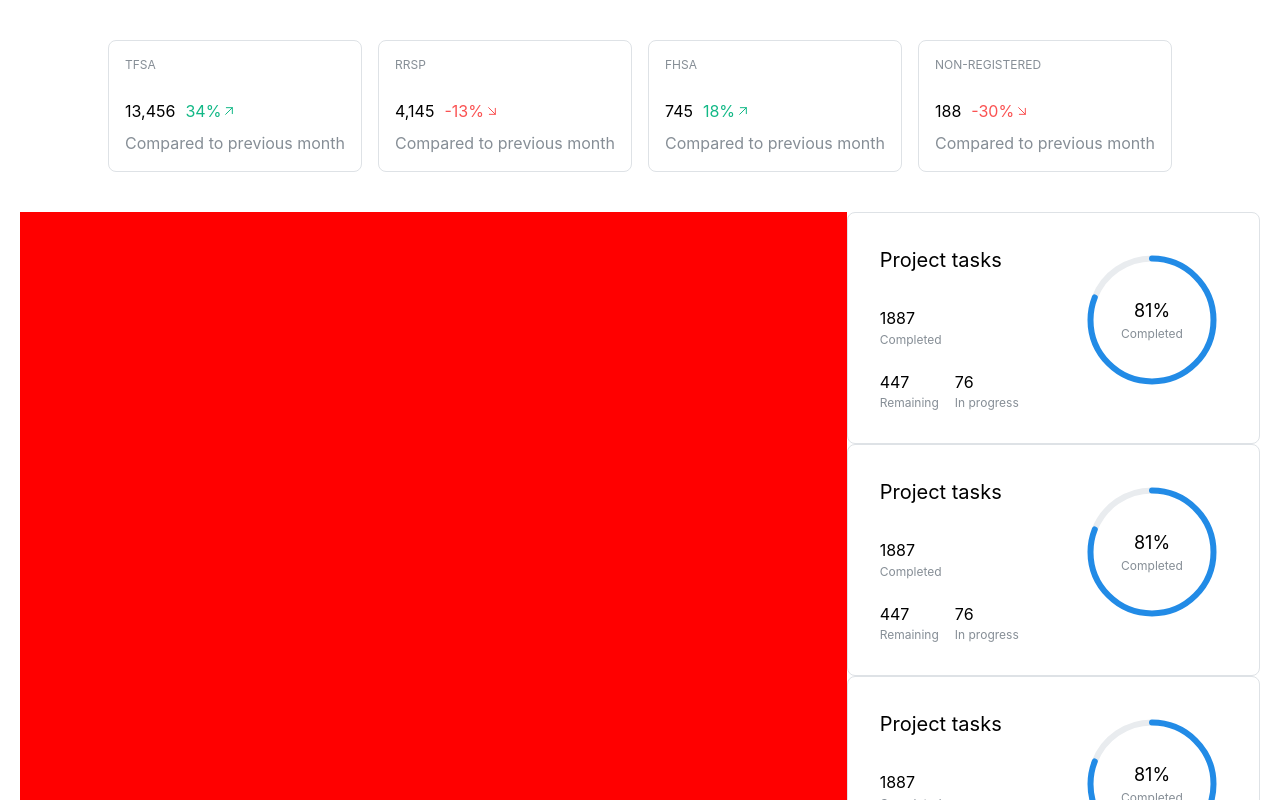
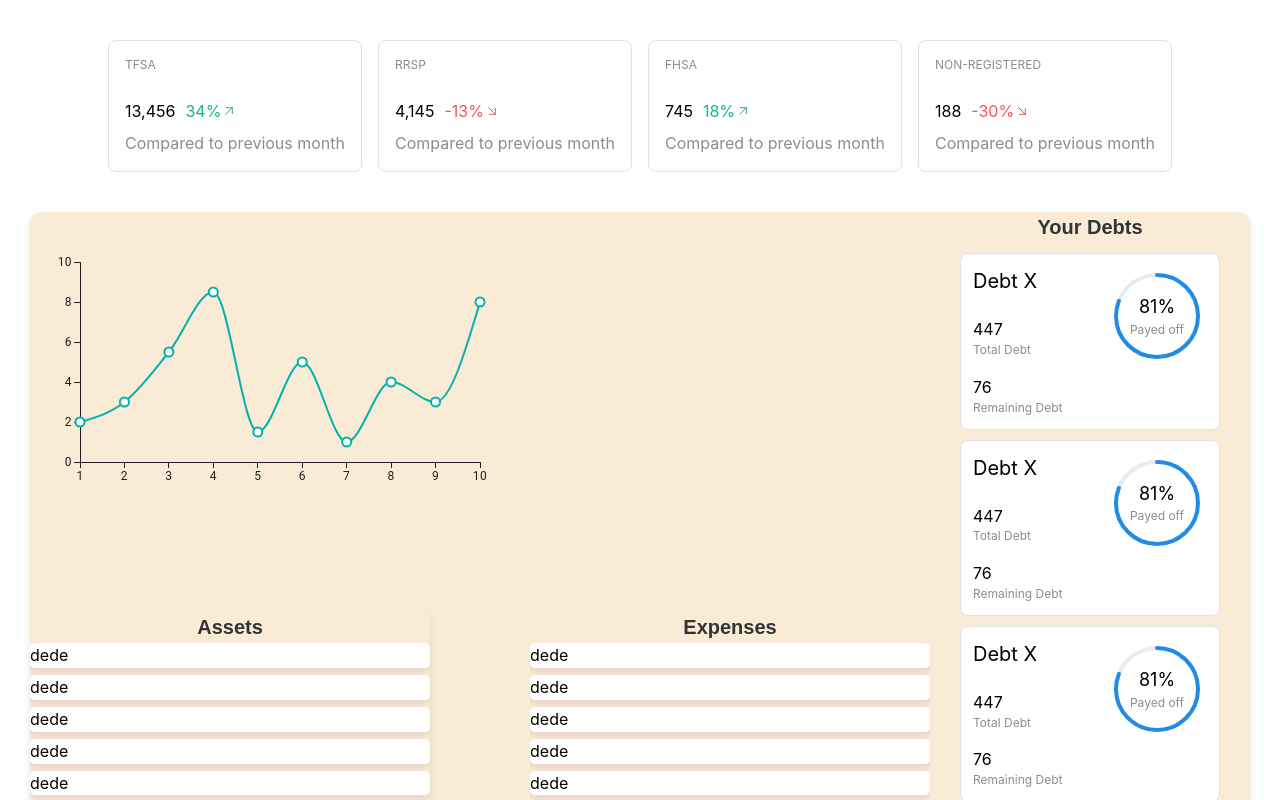
Before and after one commit to Arty2001/CONUHACKS_2024, a React (Create React App) app in the folder frontend/: page /storyline in a window 1280 px wide. Built offline with nearby package versions, Linux system fonts and the light colour scheme.

Commit message:
dashboard wip

```diff
--- a/frontend/package.json
+++ b/frontend/package.json
@@ -8,6 +8,7 @@
     "@mantine/core": "^7.4.2",
     "@mantine/hooks": "^7.4.2",
     "@mui/material": "^5.15.5",
+    "@mui/x-charts": "^6.19.1",
     "@tabler/icons-react": "^2.46.0",
     "@testing-library/jest-dom": "^5.17.0",
     "@testing-library/react": "^13.4.0",
--- a/frontend/src/pages/StoryLine.css
+++ b/frontend/src/pages/StoryLine.css
@@ -1,10 +1,13 @@
 .main {
   height: 100vh;
   overflow: hidden;
+  display: flex;
+  flex-direction: column;
+  box-sizing: border-box;
 
 }
 
-.accounts{
+.accounts {
   display: flex;
   align-items: center;
   justify-content: center;
@@ -43,20 +46,18 @@ font-size: x-small;
 
 .card {
   background-color: var(--mantine-color-body);
+  padding-bottom: 20px;
+  margin: 10px;
 }
 
 .label {
-font-family:
-    Greycliff CF,
-    var(--mantine-font-family);
+  font-family: Greycliff CF, var(--mantine-font-family);
   font-weight: 700;
   line-height: 1;
 }
 
 .lead {
-font-family:
-    Greycliff CF,
-    var(--mantine-font-family);
+  font-family: Greycliff CF, var(--mantine-font-family);
   font-weight: 700;
   font-size: rem(22px);
   line-height: 1;
@@ -70,6 +71,12 @@ display: flex;
 } */
 }
 
+.cardContainer {
+    display: flex;
+    flex-wrap: wrap;
+    justify-content: space-between;
+}
+
 .ring {
   flex: 1;
   display: flex;
@@ -79,23 +86,101 @@ justify-content: flex-end;
     justify-content: center;
     margin-top: var(--mantine-spacing-md);
 } */
+}
 
+.otherInfo {
+  display: flex;
+  justify-content: space-between;
+  border-radius: 10px;
+  margin-left: 30px;
+  margin-right: 30px;
+  box-shadow: 0px 4px 8px rgba(0, 0, 0, 0.1);
+  background-color: antiquewhite;
+}
+
+.graphAndStuff {
+  flex: 2;
+  height: 600px;
+}
+
+.debts {
+  flex: 0.75;
+  height: 600px;
+  overflow-y: auto;
+  padding-left: 20px;
+  padding-right: 20px;
+}
+
+.debtsTitle {
+  text-align: center;
+  font-family: "Arial", sans-serif;
+  font-size: 20px;
+  font-weight: bold;
+  color: #333;
+
+  justify-content: center;
+  align-items: center;
+}
+
+.graphAndStuff {
+  display: flex;
+  flex-direction: column;
+}
+
+.graph{
+    height: 400px;
+}
+
+.lowerChartData {
+  display: flex;
+  flex-direction: row;
+  justify-content: space-evenly;
+  align-self: center;
+  height: 200px;
+  overflow: hidden;
+  gap: 100px;
+}
+
+.assetsContainer {
+  display: flex;
+  justify-content: center;
+  align-items: center;
+  height: 100vh;
+}
+
+.assets {
+  width: 400px;
+  overflow-y: auto;
+  border-radius: 5px;
+  box-shadow: 0px 4px 8px rgba(0, 0, 0, 0.1);
+  height: 300px;
 
 }
 
-.otherInfo{
-    display: flex;
-    padding: 0px 20px;
-    justify-content: space-between;
-
+.Expenses {
+  width: 400px;
+  height: 300px;
+  overflow-y: auto;
 }
 
-.graphAndStuff{
-    background-color: red;
-    flex:2
+.expensesTitle {
+  text-align: center;
+  font-family: "Arial", sans-serif;
+  font-size: 20px;
+  font-weight: bold;
+  color: #333;
 
+  justify-content: center;
+  align-items: center;
 }
 
-.debts{
-    flex: 1
+.specificExpence{
+    border-radius: 5px;
+    box-shadow: 0px 4px 8px rgba(0, 0, 0, 0.1);
+    background-color: white;
+    margin-bottom: 7px;
 }
+
+.expensesMainContainer{
+    overflow-y: auto;
+}
--- a/frontend/src/pages/StoryLine.tsx
+++ b/frontend/src/pages/StoryLine.tsx
@@ -1,5 +1,8 @@
 import React from "react";
 import "./StoryLine.css";
+import { LineChart } from "@mui/x-charts/LineChart";
+import Stack from '@mui/material/Stack';
+
 import {
   Group,
   Paper,
@@ -68,8 +71,8 @@ function StatsGrid() {
 }
 
 const stats = [
-  { value: 447, label: "Remaining" },
-  { value: 76, label: "In progress" },
+  { value: 447, label: "Total Debt" },
+  { value: 76, label: "Remaining Debt" },
 ];
 
 export function StatsRingCard() {
@@ -86,28 +89,21 @@ export function StatsRingCard() {
   ));
 
   return (
-    <Card withBorder p="xl" radius="md" className="card">
+    <Card withBorder p="sm" radius="md" className="card">
       <div className="inner">
         <div>
           <Text fz="xl" className="label">
-            Project tasks
+            Debt X
           </Text>
-          <div>
-            <Text className="label" mt={30}>
-              1887
-            </Text>
-            <Text fz="xs" c="dimmed">
-              Completed
-            </Text>
-          </div>
+          <div></div>
           <Group mt="lg">{items}</Group>
         </div>
 
         <div className="ring">
           <RingProgress
             roundCaps
-            thickness={6}
-            size={150}
+            thickness={4}
+            size={100}
             sections={[
               { value: (completed / total) * 100, color: theme.primaryColor },
             ]}
@@ -117,7 +113,7 @@ export function StatsRingCard() {
                   {((completed / total) * 100).toFixed(0)}%
                 </Text>
                 <Text ta="center" fz="xs" c="dimmed">
-                  Completed
+                  Payed off
                 </Text>
               </div>
             }
@@ -140,15 +136,121 @@ function MultipleStatsRingCards() {
   );
 }
 
+export function AssetsCard() {
+  const theme = useMantineTheme();
+  const completed = 1887;
+  const total = 2334;
+  const items = stats.map((stat) => (
+    <div key={stat.label}>
+      <Text className="label">{stat.value}</Text>
+      <Text size="xs" c="dimmed">
+        {stat.label}
+      </Text>
+    </div>
+  ));
+
+  return (
+    <Card withBorder p="sm" radius="md" className="card">
+      <div className="inner">
+        <div>
+          <Text fz="sm" className="label">
+            House
+          </Text>
+          <div></div>
+          <Group mt="xs">{items}</Group>
+        </div>
+
+        <div className="ring">
+          <RingProgress
+            roundCaps
+            thickness={4}
+            size={100}
+            sections={[
+              { value: (completed / total) * 100, color: theme.primaryColor },
+            ]}
+            label={
+              <div>
+                <Text ta="center" fz="lg" className="label">
+                  {((completed / total) * 100).toFixed(0)}%
+                </Text>
+                <Text ta="center" fz="xs" c="dimmed">
+                  Payed off
+                </Text>
+              </div>
+            }
+          />
+        </div>
+      </div>
+    </Card>
+  );
+}
+
+function MultipleExpenses() {
+  const numberOfExpenses = 20;
+
+  return (
+    <div className="expensesMainContainer">
+      {Array.from({ length: numberOfExpenses }).map((_, index) => (
+        <div className="specificExpence"> dede </div>
+      ))}
+    </div>
+  );
+}
+
+function MultipleAssets() {
+  const numberOfAssets = 20;
+
+  return (
+    <div className="expensesMainContainer">
+      {Array.from({ length: numberOfAssets }).map((_, index) => (
+        <div className="specificExpence"> dede </div>
+      ))}
+    </div>
+  );
+}
+
+function MarkOptimization() {
+  return (
+    <LineChart
+      xAxis={[{ data: [1, 2, 3, 4, 5, 6, 7, 8, 9, 10] }]}
+      series={[
+        {
+          data: [2, 3, 5.5, 8.5, 1.5, 5, 1, 4, 3, 8],
+          //showMark: ({ index }) => index % 2 === 0,
+        },
+      ]}
+      width={500}
+      height={300}
+    />
+  );
+}
+
+
 function Contact() {
   return (
     <div className="main">
+      <div className="mainTitle"></div>
       <div className="accounts">
         <StatsGrid />
       </div>
       <div className="otherInfo">
-        <div className="graphAndStuff"></div>
+        <div className="graphAndStuff">
+          <div className="graph">
+            <MarkOptimization />
+          </div>
+          <div className="lowerChartData">
+            <div className="assets">
+              <div className="expensesTitle">Assets</div>
+              <MultipleExpenses />
+            </div>
+            <div className="Expenses">
+              <div className="expensesTitle">Expenses</div>
+              <MultipleExpenses/>
+            </div>
+          </div>
+        </div>
         <div className="debts">
+          <div className="debtsTitle">Your Debts</div>
           <MultipleStatsRingCards />
         </div>
       </div>
```
Also changed, not shown: 1 other file (tests, documents, lock files or other folders). Lines whose indentation alone changed are shown as unchanged.
